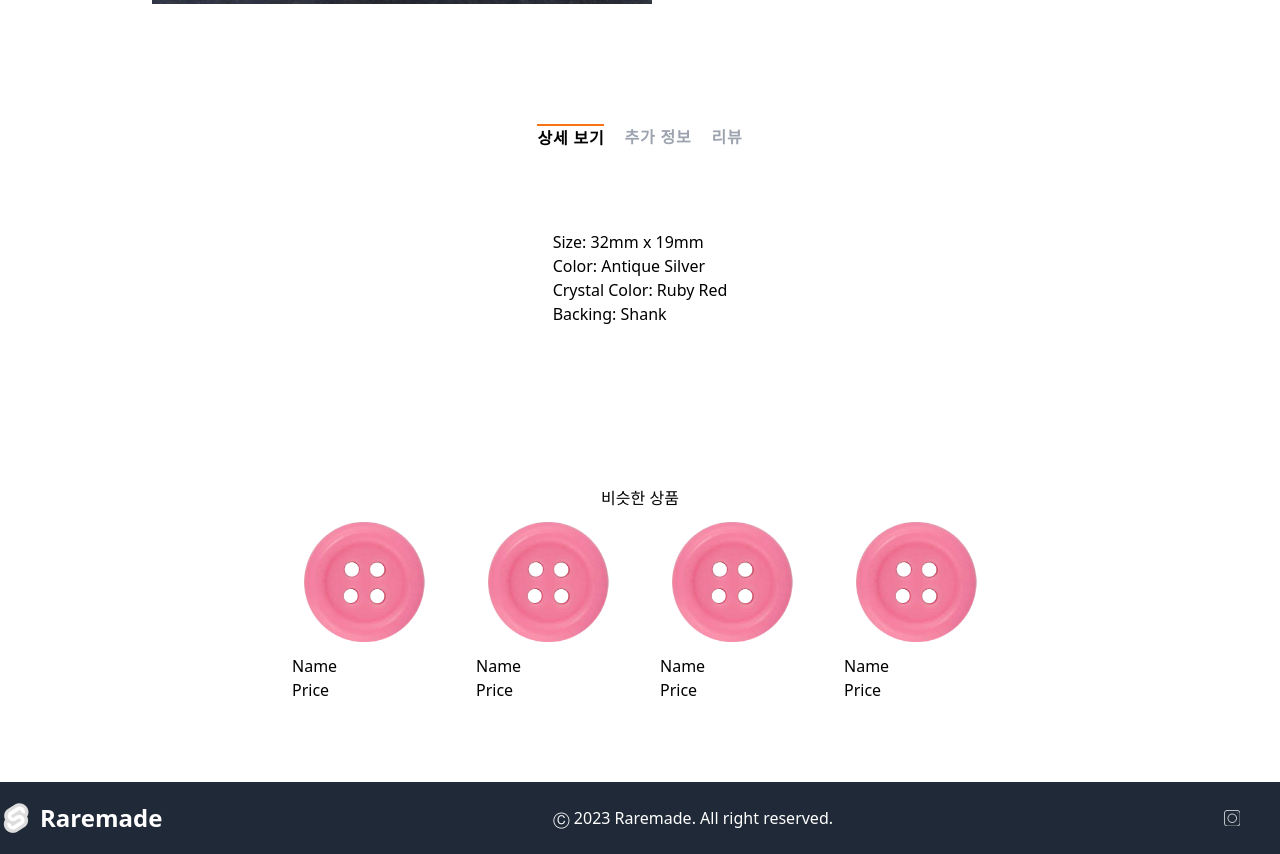
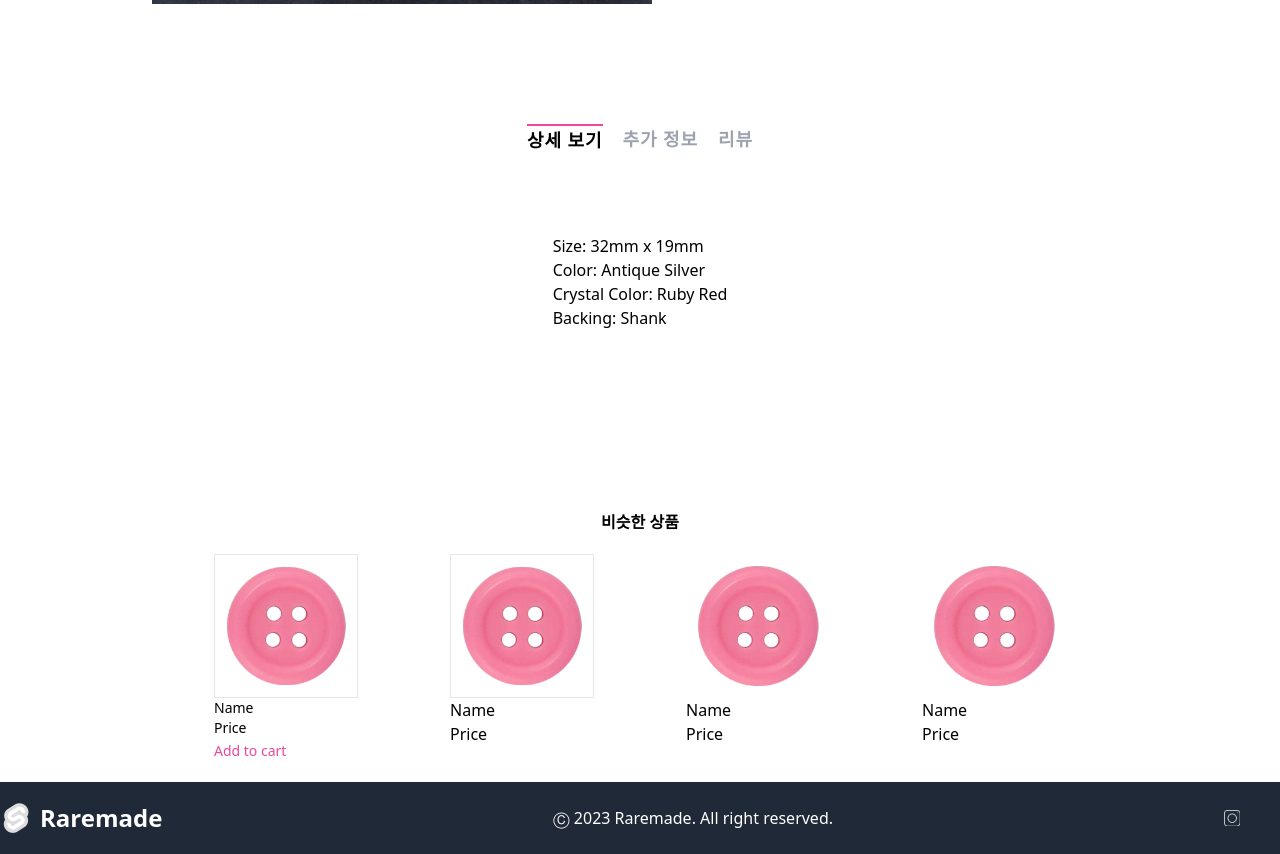
Before and after one commit to rchemist0123/raremade, a SvelteKit app: page /detail in a window 1280 px wide. Shown: the part 700-1554 px from the top of the page. Built offline with nearby package versions, Linux system fonts and the light colour scheme.

Commit message:
product detail related

```diff
--- a/src/routes/detail/+page.svelte
+++ b/src/routes/detail/+page.svelte
@@ -76,27 +76,31 @@
     <Tabs {items} />
   </div>
   <!-- Related products -->
-  <div class="flex flex-col items-center pb-20">
-    <div>
-      <h1>비슷한 상품</h1>
+  <div class="flex flex-col w-full p-10 md:items-center md:p-5 pb-20">
+    <div class="pb-5 text-center">
+      <h1 class="font-bold block">비슷한 상품</h1>
     </div>
     <!-- items -->
-    <div class="flex flex-wrap md:flex-row justify-center gap-10">
+    <div class="flex flex-wrap justify-between gap-3 md:flex-row md:space-x-20 md:justify-center">
       <!-- Item -->
       <div>
         <!-- Photo -->
-        <div class="w-36 h-36">
+        <div class="w-36 h-36 border">
           <img src="/btn_sample.jpeg" alt="">
         </div>
         <!-- Explain -->
         <div>
-          <p>Name</p>
-          <p>Price</p>
+          <p class="text-sm">Name</p>
+          <p class="text-sm">Price</p>
+          <button class="text-pink-500 text-sm">Add to cart</button>
+        </div>
+        <div>
+
         </div>
       </div>
       <div>
         <!-- Photo -->
-        <div class="w-36 h-36">
+        <div class="w-36 h-36 border">
           <img src="/btn_sample.jpeg" alt="">
         </div>
         <!-- Explain -->
--- a/src/routes/detail/Tabs.svelte
+++ b/src/routes/detail/Tabs.svelte
@@ -13,7 +13,7 @@
 {#each items as item}
   <li>
     <button on:click={handleClick(item.value)}
-      class="{activeTabValue === item.value ? 'text-black border-t-2 border-t-orange-500' : 'text-gray-400'} font-semibold tracking-wider transition-colors duration-300 ease-in-out"
+      class="{activeTabValue === item.value ? 'text-black border-t-2 border-t-pink-500' : 'text-gray-400'} text-lg font-semibold tracking-wider transition-colors duration-300 ease-in-out"
     >{item.label}</button>
   </li>
 {/each}
```
